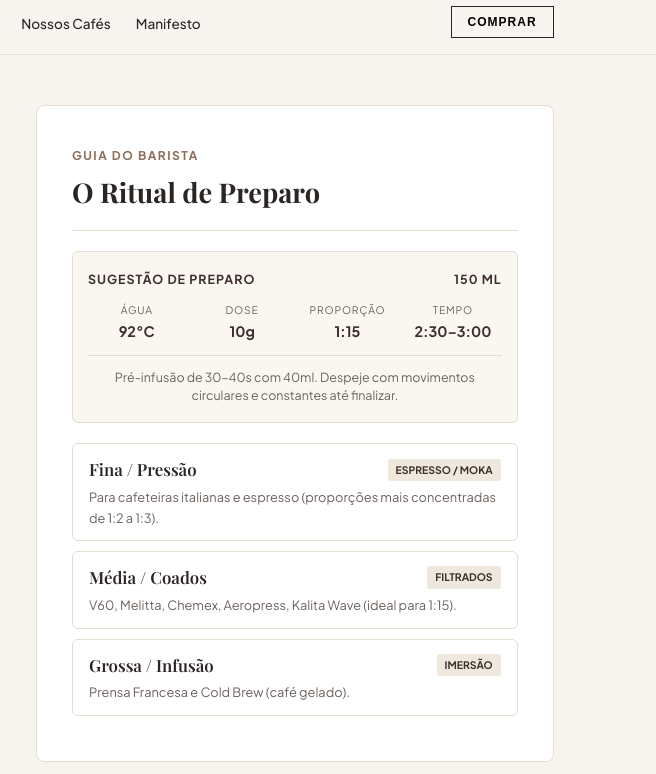
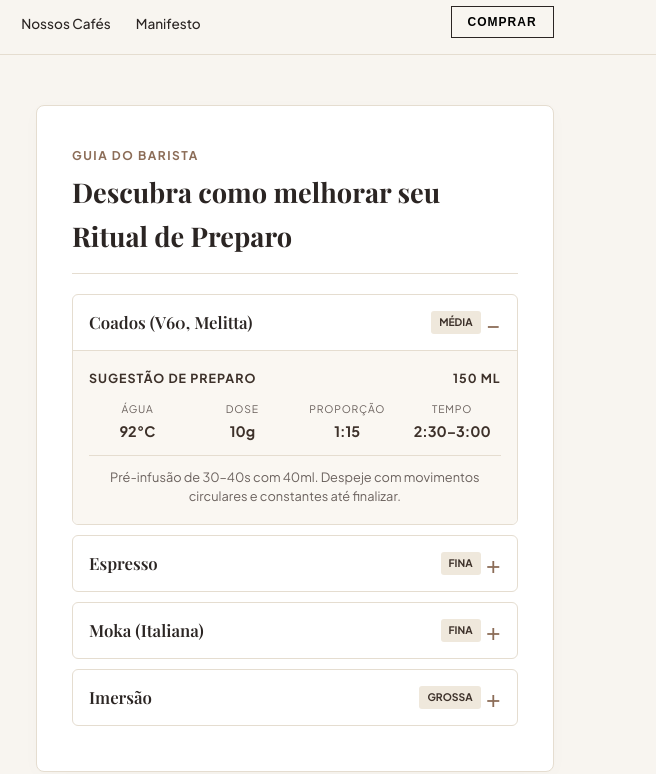
Before and after one commit to cabral0405/site-atlas, a plain HTML site: page index.html in a window 1280 px wide. Shown: the part 46-820 px from the top of the page, 624-1280 px from the left. Drawn offline with nearby package versions, Linux system fonts and the light colour scheme; a web font is replaced by a local one.

Commit message:
Add files via upload

```diff
--- a/index.html
+++ b/index.html
@@ -175,7 +175,7 @@
       font-weight: 400;
     }
 
-    /* GUIA DO BARISTA TÉCNICO E FIDELIZADO À EMBALAGEM */
+    /* GUIA DO BARISTA */
     .barista-card {
       background-color: #FFFFFF;
       border: 1px solid var(--border-subtle);
@@ -204,15 +204,77 @@
       margin-top: 4px;
     }
 
-    /* PAINEL TÉCNICO DE EXTRAÇÃO (DA EMBALAGEM) */
-    .recipe-box {
-      background-color: var(--bg-card-light);
+    /* SISTEMA DE ACCORDION (CAIXAS RECOLHÍVEIS) */
+    details.method-box {
+      background-color: #FFFFFF;
       border: 1px solid var(--border-subtle);
       border-radius: 6px;
-      padding: 18px 15px;
-      margin-bottom: 20px;
+      margin-bottom: 10px;
     }
 
+    details.method-box summary {
+      padding: 14px 16px;
+      cursor: pointer;
+      list-style: none; /* Remove a seta padrão do navegador */
+      position: relative;
+    }
+
+    details.method-box summary::-webkit-details-marker {
+      display: none; /* Remove seta no Safari */
+    }
+
+    details.method-box summary::after {
+      content: '+';
+      position: absolute;
+      right: 16px;
+      top: 50%;
+      transform: translateY(-50%);
+      font-size: 1.5rem;
+      color: var(--brown-accent);
+      font-weight: 400;
+      line-height: 1;
+    }
+
+    details.method-box[open] summary::after {
+      content: '−'; /* Sinal de menos quando aberto */
+    }
+
+    details.method-box[open] summary {
+      border-bottom: 1px solid var(--border-subtle);
+    }
+
+    .summary-inner {
+      display: flex;
+      justify-content: space-between;
+      align-items: center;
+      padding-right: 20px; /* Dá espaço para o ícone de + ou - */
+    }
+
+    .method-name {
+      font-family: 'Playfair Display', serif;
+      font-size: 1.05rem;
+      font-weight: 600;
+      color: var(--text-dark);
+    }
+
+    .method-tag {
+      font-size: 0.65rem;
+      font-weight: 700;
+      background: #EFE8DC;
+      padding: 3px 8px;
+      border-radius: 3px;
+      color: var(--brown-top);
+      text-transform: uppercase;
+    }
+
+    .method-content {
+      padding: 18px 16px;
+      background-color: var(--bg-card-light);
+      border-bottom-left-radius: 6px;
+      border-bottom-right-radius: 6px;
+    }
+
+    /* ELEMENTOS DA RECEITA DENTRO DO ACCORDION */
     .recipe-header {
       font-size: 0.78rem;
       font-weight: 700;
@@ -250,47 +312,9 @@
     }
 
     .recipe-instruction {
-      font-size: 0.78rem;
-      color: var(--text-muted);
-      line-height: 1.45;
-      text-align: center;
-    }
-
-    .method-box {
-      background-color: #FFFFFF;
-      border: 1px solid var(--border-subtle);
-      border-radius: 6px;
-      padding: 12px 16px;
-      margin-bottom: 10px;
-    }
-
-    .method-box-header {
-      display: flex;
-      justify-content: space-between;
-      align-items: center;
-      margin-bottom: 4px;
-    }
-
-    .method-name {
-      font-family: 'Playfair Display', serif;
-      font-size: 1.05rem;
-      font-weight: 600;
-      color: var(--text-dark);
-    }
-
-    .method-tag {
-      font-size: 0.65rem;
-      font-weight: 700;
-      background: #EFE8DC;
-      padding: 3px 8px;
-      border-radius: 3px;
-      color: var(--brown-top);
-      text-transform: uppercase;
-    }
-
-    .method-details {
       font-size: 0.8rem;
       color: var(--text-muted);
+      line-height: 1.5;
     }
 
     /* SEÇÃO DE PRODUTOS */
@@ -592,11 +616,18 @@
     <div class="barista-card">
       <div class="barista-header">
         <span class="barista-subtitle">Guia do Barista</span>
-        <h2 class="barista-title">O Ritual de Preparo</h2>
+        <h2 class="barista-title">Descubra como melhorar seu Ritual de Preparo</h2>
       </div>
 
-      <!-- PAINEL DE EXTRAÇÃO BASEADO NA EMBALAGEM -->
-      <div class="recipe-box">
+      <!-- COADOS -->
+      <details class="method-box" open>
+        <summary>
+          <div class="summary-inner">
+            <span class="method-name">Coados (V60, Melitta)</span>
+            <span class="method-tag">Média</span>
+          </div>
+        </summary>
+        <div class="method-content">
           <div class="recipe-header">
             <span>Sugestão de Preparo</span>
             <span>150 ml</span>
@@ -619,35 +650,79 @@
               <div class="recipe-item-val">2:30–3:00</div>
             </div>
           </div>
-        <p class="recipe-instruction">
+          <p class="recipe-instruction" style="text-align: center;">
             Pré-infusão de 30–40s com 40ml. Despeje com movimentos circulares e constantes até finalizar.
           </p>
         </div>
+      </details>
 
-      <!-- GUIA DE MOAGENS / MÉTODOS -->
-      <div class="method-box">
-        <div class="method-box-header">
-          <span class="method-name">Fina / Pressão</span>
-          <span class="method-tag">Espresso / Moka</span>
+      <!-- ESPRESSO -->
+      <details class="method-box">
+        <summary>
+          <div class="summary-inner">
+            <span class="method-name">Espresso</span>
+            <span class="method-tag">Fina</span>
           </div>
-        <div class="method-details">Para cafeteiras italianas e espresso (proporções mais concentradas de 1:2 a 1:3).</div>
+        </summary>
+        <div class="method-content">
+          <div class="recipe-grid">
+            <div>
+              <div class="recipe-item-label">Dose</div>
+              <div class="recipe-item-val">19g</div>
             </div>
+            <div>
+              <div class="recipe-item-label">Extração</div>
+              <div class="recipe-item-val">38ml</div>
+            </div>
+            <div>
+              <div class="recipe-item-label">Proporção</div>
+              <div class="recipe-item-val">1:2</div>
+            </div>
+            <div>
+              <div class="recipe-item-label">Tempo</div>
+              <div class="recipe-item-val">25–27s</div>
+            </div>
+          </div>
+        </div>
+      </details>
 
-      <div class="method-box">
-        <div class="method-box-header">
-          <span class="method-name">Média / Coados</span>
-          <span class="method-tag">Filtrados</span>
+      <!-- MOKA -->
+      <details class="method-box">
+        <summary>
+          <div class="summary-inner">
+            <span class="method-name">Moka (Italiana)</span>
+            <span class="method-tag">Fina</span>
           </div>
-        <div class="method-details">V60, Melitta, Chemex, Aeropress, Kalita Wave (ideal para 1:15).</div>
+        </summary>
+        <div class="method-content">
+          <p class="recipe-instruction">
+            <strong>Proporção 1:10.</strong> Preencha o cesto de pó sem compactar e complete a base com água até o limite da válvula de segurança.
+          </p>
         </div>
+      </details>
 
-      <div class="method-box">
-        <div class="method-box-header">
-          <span class="method-name">Grossa / Infusão</span>
-          <span class="method-tag">Imersão</span>
+      <!-- IMERSÃO (PRENSA E COLD BREW) -->
+      <details class="method-box">
+        <summary>
+          <div class="summary-inner">
+            <span class="method-name">Imersão</span>
+            <span class="method-tag">Grossa</span>
           </div>
-        <div class="method-details">Prensa Francesa e Cold Brew (café gelado).</div>
+        </summary>
+        <div class="method-content">
+          <div class="recipe-grid" style="grid-template-columns: 1fr 1fr; margin-bottom: 0; border-bottom: none; padding-bottom: 0;">
+            <div>
+              <div class="recipe-item-label">Prensa Francesa</div>
+              <div class="recipe-item-val">1:15</div>
             </div>
+            <div>
+              <div class="recipe-item-label">Cold Brew</div>
+              <div class="recipe-item-val">1:10</div>
+            </div>
+          </div>
+        </div>
+      </details>
+
     </div>
 
   </main>
```
Lines whose indentation alone changed are shown as unchanged.
